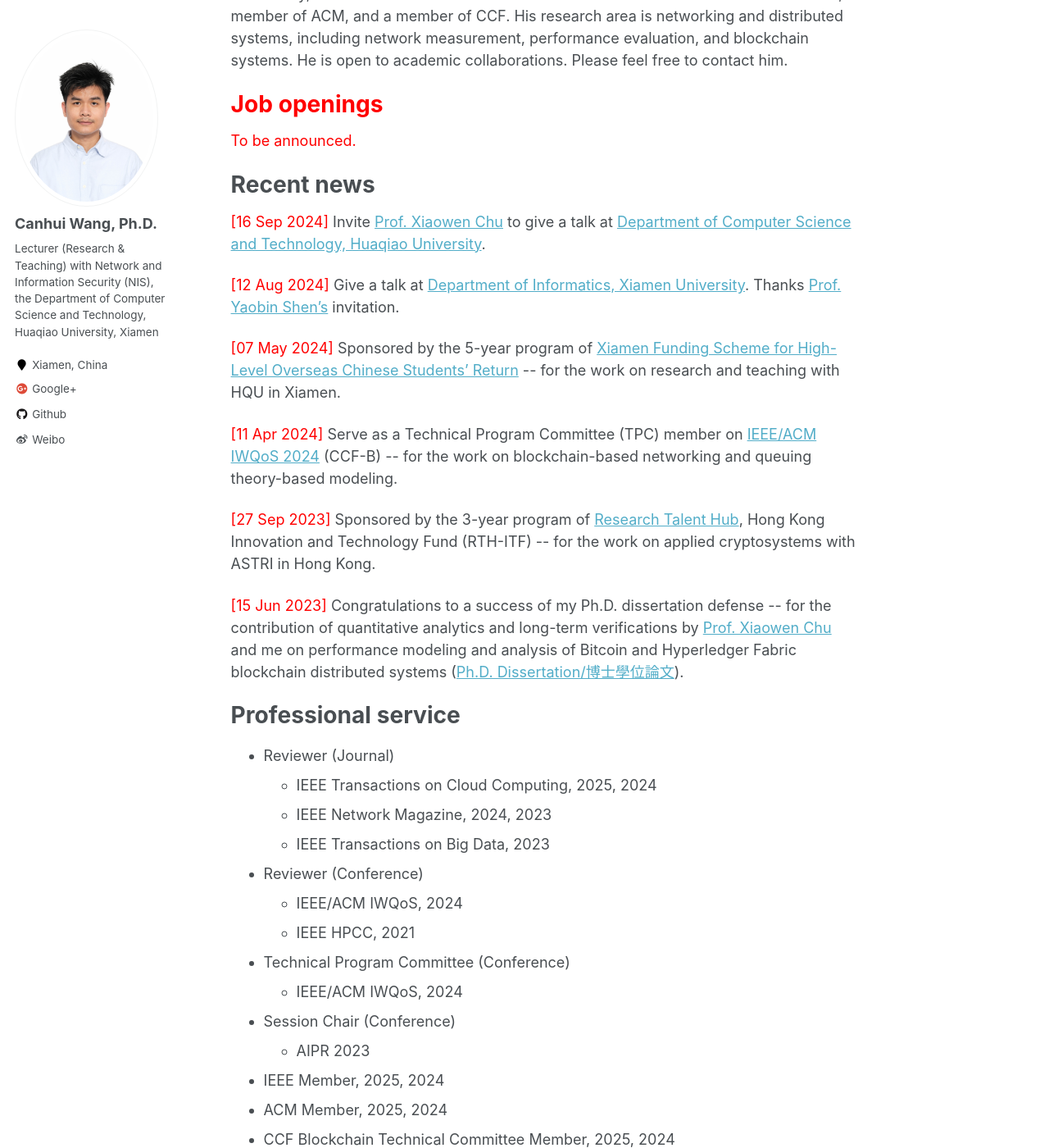
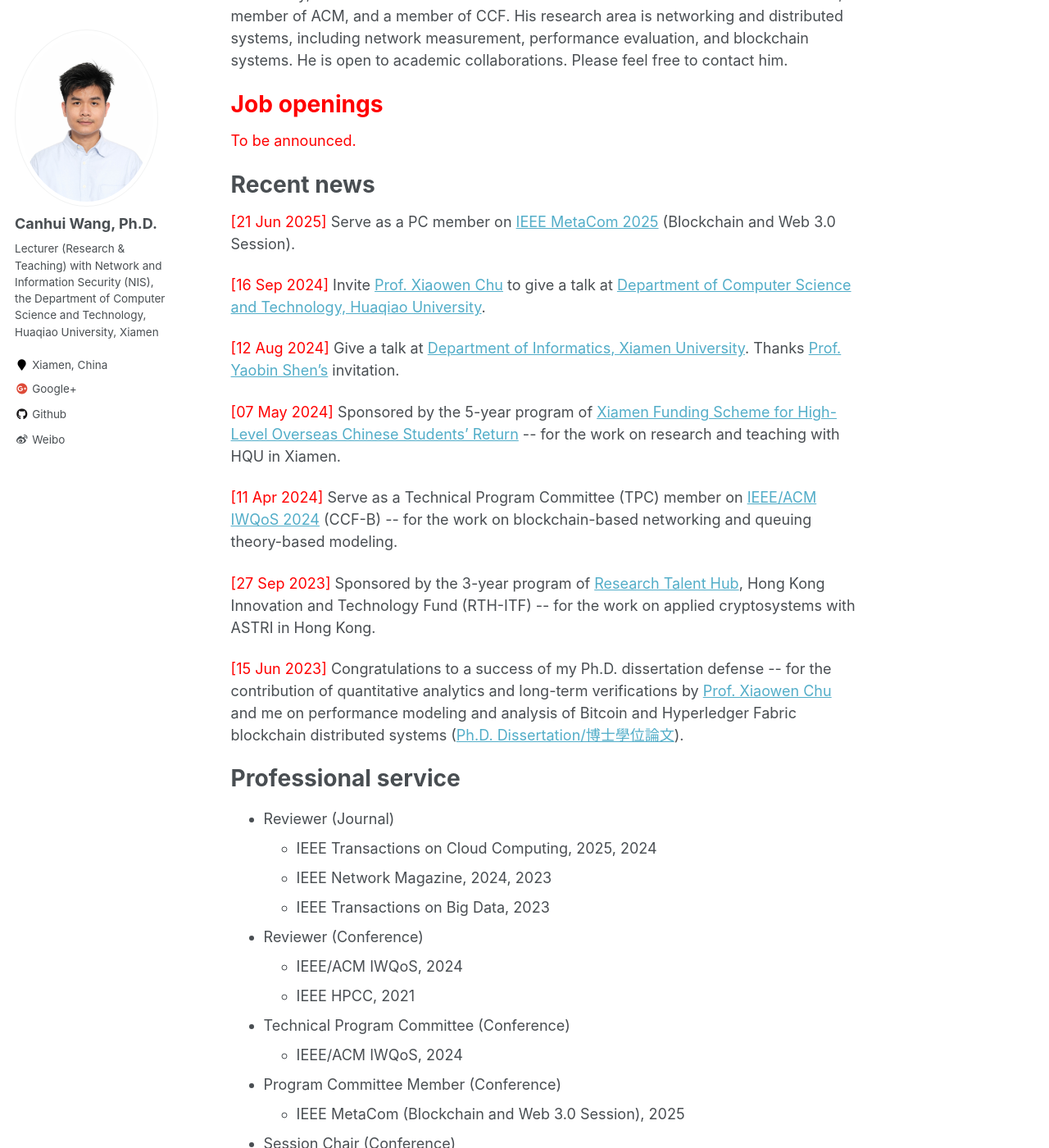
Before and after one commit to Canhui/canhui.github.io, a Jekyll site: the page built from _pages/about.md, in a window 1280 px wide and 1400 px high, scrolled down 532 px. Shown: the whole window at 82% size. Built offline with Jekyll 4.4.1, drawn with Linux system fonts in a browser that asks for light colours.

Commit message:
Update about.md

```diff
--- a/_pages/about.md
+++ b/_pages/about.md
@@ -17,6 +17,8 @@ Canhui Wang is currently a Lecturer (Research & Teaching) with Network and Infor
 
 Recent news
 ======
+
+<span style="color:red"> \[21 Jun 2025\] </span> Serve as a PC member on [IEEE MetaCom 2025](https://ieee-metacom.org/) (Blockchain and Web 3.0 Session).
 
 <span style="color:red"> \[16 Sep 2024\] </span> Invite [Prof. Xiaowen Chu](https://repository.hkust.edu.hk/ir/AuthorProfile/chu-xiaowen) to give a talk at [Department of Computer Science and Technology, Huaqiao University](https://cst.hqu.edu.cn).
 
@@ -42,6 +44,8 @@ Professional service
   * IEEE HPCC, 2021
 * Technical Program Committee (Conference)
   * IEEE/ACM IWQoS, 2024
+* Program Committee Member (Conference)
+  * IEEE MetaCom (Blockchain and Web 3.0 Session), 2025
 * Session Chair (Conference)
   * AIPR 2023
 * IEEE Member, 2025, 2024
```
